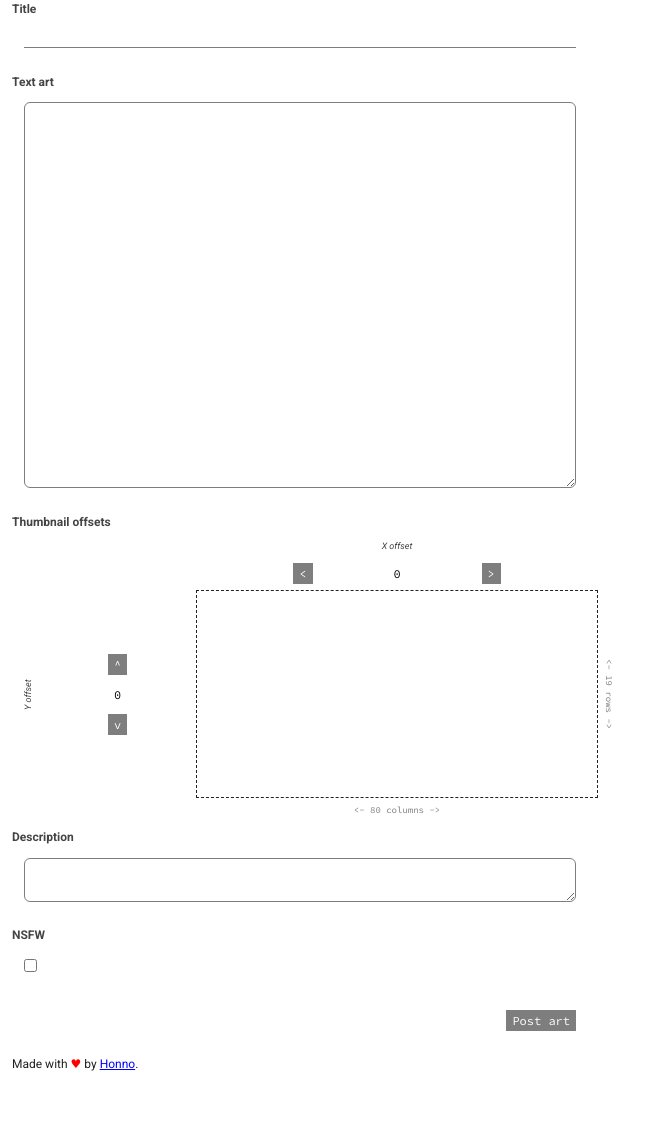
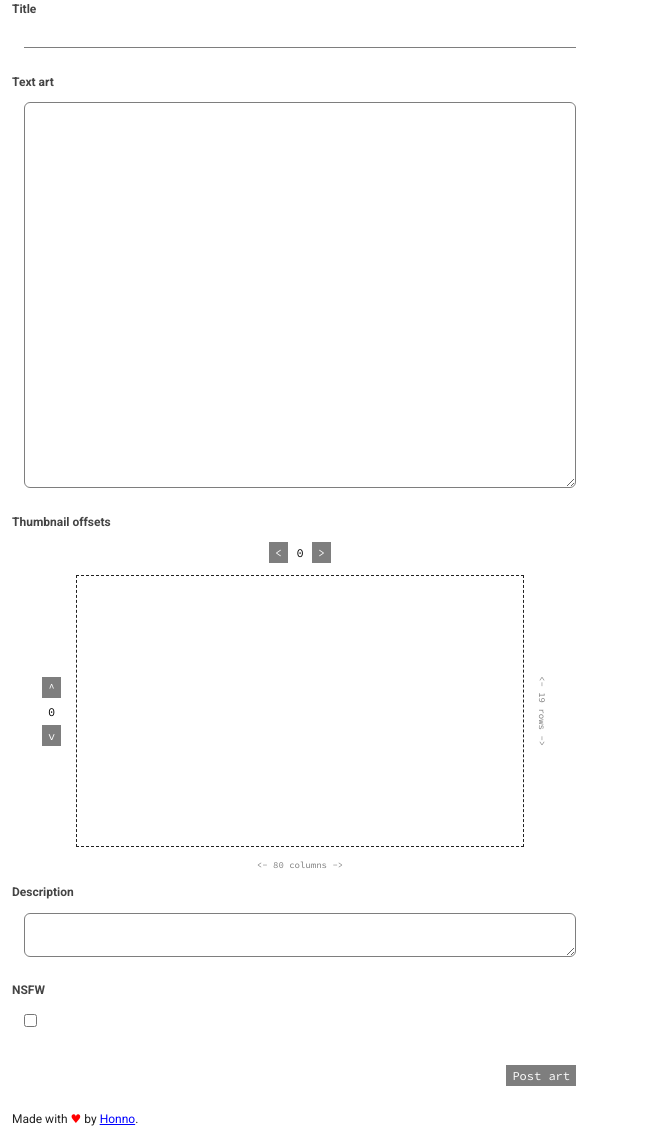
Before and after one commit to Honno/ascii-forever, a Django app: page /art/post in a window 1280 px wide. Shown: the part 43-1183 px from the top of the page, without its empty margins (0-663 px from the left). Before the commit the page ends 1114 px from the top, so only its background shows below. Run offline with Django 3.2, Linux system fonts and the light colour scheme; the visitor is signed in with stand-in values (Sample User, id 1); style sheets or scripts are compiled from the project's sources.

Commit message:
rscss-inspired css refactor

```diff
--- a/core/_sass/_base.scss
+++ b/core/_sass/_base.scss
@@ -27,22 +27,12 @@ $art-font-family: "Source Code Pro", "Courier New", monospace;
 $art-font-size: 12px;
 $art-font-line-height: 1.25; // based on the gnome terminal
 
-/* mixins */
+/* utils */
 
 @mixin inbetween-margin($margin) {
     margin-bottom: $margin;
     &:last-child { margin-bottom: 0 }
 }
-
-@mixin inbetween-content($content, $color: $tertiary) {
-    &:before {
-        content: $content;
-        color: $color;
-    }
-    &:first-child:before { content: "" }
-}
-
-/* util classes */
 
 .monospaced {
     font-family: $art-font-family;
@@ -51,8 +41,3 @@ $art-font-line-height: 1.25; // based on the gnome terminal
     font-weight: normal;
     line-height: $art-font-line-height;
 }
-
-.nostyle {
-    color: inherit;
-    text-decoration: none;
-}
--- a/core/_sass/_components.scss
+++ b/core/_sass/_components.scss
@@ -1,27 +1,6 @@
 @import "base";
 
-/* layout styles */
-
-ul#nav {
-    li {
-        @include inbetween-content(" / ");
-        &.final-dir:after { content: " / " }
-    }
-}
-
-ul#account {
-    @include media(">=tablet") {
-        li {
-            @include inbetween-content(" | ");
-        }
-    }
-}
-
-#heart {
-    color: $red;
-}
-
-/* common */
+/* elements */
 
 body {
     font-family: $body-font-family;
@@ -31,15 +10,6 @@ body {
 
     background-color: $white;
     color: $primary;
-}
-
-pre {
-    @extend .monospaced;
-}
-
-.blur {
-    color: transparent;
-    text-shadow: 0 0 2em $primary;
 }
 
 p {
@@ -52,36 +22,119 @@ ul {
     list-style: none;
 }
 
-a, a:active, a:hover, a:visited {
-    color: $blue;
+a {
+    &, &:active, &:hover, &:visited {
+        color: $blue;
+    }
+
+    &:active, &:hover {
+        color: $purple;
+    }
+
+    &.-nostyle {
+        color: inherit;
+        text-decoration: none;
+    }
 }
 
-a:active, a:hover {
-    color: $purple;
+/* base layout */
+
+ul.nav-bar {
+    > li {
+        display: inline-block;
+    }
+
+    > li:after {
+        content: " / ";
+        color: $tertiary;
+    }
+
+    &.-final > li:last-child:after {
+        content: "";
+    }
 }
 
-/* componenets */
+ul.user-actions {
+    @include media("<tablet") {
+        margin: 0;
+        padding: 0;
+        list-style: none;
+    }
+
+    @include media(">=tablet") {
+        > li {
+            display: inline-block;
+        }
+
+        > li:after {
+            content: " | ";
+            color: $tertiary;
+        }
+
+        > li:last-child:after {
+            content: "";
+        }
+    }
+}
+
+.heart {
+    color: $red;
+}
+
+/* common */
+
+pre.art {
+    @extend .monospaced;
+
+    &.-blur {
+        color: transparent;
+        text-shadow: 0 0 2em $primary;
+    }
+}
 
 ul.pagination {
     @include media(">=tablet") {
         width: 100%;
         text-align: center;
 
-        li {
+        > li {
             display: inline-block;
+        }
 
-            @include inbetween-content("\00a0\00a0");
+        > li:after {
+            content: "\00a0\00a0";
+        }
+
+        > li:last-child:after {
+            content: "";
         }
     }
 
-    li {
-        a {
-            text-decoration: none;
-        }
+    li > a {
+        text-decoration: none;
     }
 }
 
 /* forms */
+
+.form-group {
+    width: 100%;
+    @include inbetween-margin(1em);
+
+    > label {
+        color: $secondary;
+        font-weight: bold;
+    }
+
+    > .form-input {
+        padding: 1em;
+    }
+
+    > .form-input.-submit {
+        display: flex;
+        justify-content: right;
+    }
+}
 
 .line-input {
     display: inline-block;
@@ -90,10 +143,10 @@ ul.pagination {
     box-sizing: border-box;
 
     border-bottom: 1px solid $tertiary;
-}
 
-.line-input:focus {
-    border-bottom-color: $highlight;
+    &:focus {
+        border-bottom-color: $highlight;
+    }
 }
 
 .multiline-input {
@@ -105,54 +158,29 @@ ul.pagination {
 
     border: 1px solid $tertiary;
     border-radius: 6px;
-}
 
-.multiline-input:focus {
-    border-color: $highlight;
-}
-
-.text-input {
-    /* resize: none; */
-}
-
-.form-group {
-    width: 100%;
-    @include inbetween-margin(1em);
-}
-
-.form-input {
-    padding: 1em;
+    &:focus {
+        border-color: $highlight;
+    }
 }
 
 .number-input {
     @extend .monospaced;
 }
 
-.label {
-    color: $secondary;
-    font-weight: bold;
-}
-
-.sub-label {
-    color: $secondary;
-}
-
-.button {
+.button-input {
     @extend .monospaced;
 
     padding: 0.25em 0.5em;
 
     background-color: $tertiary;
     color: $white;
-}
 
-.button:hover {
-    background-color: $highlight;
-}
+    text-align: center;
 
-.submit-input-outer {
-    display: flex;
-    justify-content: right;
+    &:hover {
+        background-color: $highlight;
+    }
 }
 
 .art-input {
@@ -165,107 +193,84 @@ ul.pagination {
     display: grid;
     grid-template-columns: 1fr min-content 1fr;
 
-    grid-gap: 0.5em;
-}
-
-.x-offset-input-group-outer {
-    grid-column: 2;
-    grid-row: 1;
-
-    display: flex;
-    align-items: center;
-    justify-content: center;
-}
-
-.x-offset-input-group-inner {
-    display: inline-grid;
-    grid-template-columns: auto auto auto;
-
     grid-gap: 1em;
 
-    & > label { grid-column: 1 / -1 }
-}
+    > .top, > .right, > .bottom, > .left {
+        display: flex;
+    }
 
-.x-offset-number-input {
-    text-align: center;
-}
+    > .top {
+        grid-column: 2;
+        grid-row: 1;
 
-.y-offset-input-group-outer {
-    grid-column: 1;
-    grid-row: 2;
+        justify-content: center;
+        align-items: flex-end;
+    }
 
-    display: flex;
-    align-items: center;
-    justify-content: right;
-}
+    > .right {
+        grid-column: 3;
+        grid-row: 2;
 
-.y-offset-input-group-inner {
-    display: inline-grid;
-    grid-template-columns: auto auto;
+        justify-content: left;
+        align-items: center;
+    }
 
-    grid-gap: 1em;
 
-    & > label {
-        grid-row: 1 / span 3;
-        text-align: center;
-        writing-mode: vertical-rl;
-        transform: rotate(180deg);
+    > .bottom {
+        grid-column: 2;
+        grid-row: 3;
+
+        justify-content: center;
+        align-items: flex-start;
+    }
+
+    > .left {
+        grid-column: 1;
+        grid-row: 2;
+
+        justify-content: right;
+        align-items: center;
+    }
+
+    > .center {
+        grid-column: 2;
+        grid-row: 2;
     }
 }
 
-.y-offset-number-input {
-    text-align: center;
-}
+.offset-input-group {
+    display: flex;
 
-.offset-input-label {
-    color: $secondary;
-    font-style: italic;
-    font-size: 9px;
 
-    text-align: center;
-}
+    &.-x {
+        flex-direction: row;
+    }
 
-.offset-button-outer {
-    display: flex;
-    justify-content: center;
+    &.-y {
+        flex-direction: column;
+        gap: 0.5em;
+    }
+
+    &.-y > div {
+        display: flex;
+        justify-content: center;
+    }
+
+    > div > input[type=number] {
+        width: 2em;
+        text-align: center;
+    }
+
 }
 
 .thumb-preview {
     grid-column: 2;
     grid-row: 2;
 
+    padding: 0.75em;
     border: 1px dashed $primary;
 
-    padding: 1em;
-
-    font-size: 8px;
-}
-
-.y-thumb-char-count-outer {
-    grid-column: 3;
-    grid-row: 2;
-
-    display: flex;
-    justify-content: left;
-}
-
-.x-thumb-char-count-outer {
-    grid-column: 2;
-    grid-row: 3;
-
-    display: flex;
-    justify-content: center;
-}
-
-.y-thumb-char-count-inner {
-    writing-mode: vertical-lr;
-    transform: -rotate(180deg);
-
-    text-align: center;
-}
-
-.x-thumb-char-count-inner {
-    text-align: center;
+    font-size: 0.75em;
 }
 
 .thumb-char-count {
@@ -273,4 +278,11 @@ ul.pagination {
 
     @extend .monospaced;
     font-size: 9px;
+
+    text-align: center;
+
+    &.-y {
+        writing-mode: vertical-lr;
+        transform: -rotate(180deg);
+    }
 }
--- a/core/_sass/_layout.scss
+++ b/core/_sass/_layout.scss
@@ -24,17 +24,3 @@ header {
         justify-content: space-between;
     }
 }
-
-ul#nav {
-    li {
-        display: inline-block;
-    }
-}
-
-ul#account {
-    @include media(">=tablet") {
-        li {
-            display: inline-block;
-        }
-    }
-}
--- a/core/static/core/js/blur_nsfw.js
+++ b/core/static/core/js/blur_nsfw.js
@@ -1,18 +1,18 @@
-var arts = document.querySelectorAll(".art.nsfw");
+var arts = document.querySelectorAll(".art[data-nsfw='true']");
 
 function blur_art() {
     arts.forEach((art) => {
-        art.classList.add("blur");
+        art.classList.add("-blur");
     });
 }
 
 function unblur_art() {
     arts.forEach((art) => {
-        art.classList.remove("blur");
+        art.classList.remove("-blur");
     });
 }
 
-var blur_input = document.querySelector("#blur-nsfw");
+var blur_input = document.querySelector("#blur-toggle");
 
 var init_blur_nsfw = Cookies.get("blur_nsfw");
 if (init_blur_nsfw == "true" || typeof init_blur_nsfw == "undefined") {
--- a/core/templates/core/extendables/art_form.html
+++ b/core/templates/core/extendables/art_form.html
@@ -9,7 +9,7 @@
     <p class="no-js-warn">JavaScript is disabled or something went wrong, so some functionality will not work.</p>
 
     <div class="form-group">
-        <label class="label">Title</label>
+        <label>Title</label>
         <div class="form-input">
             <input
                 class="line-input"
@@ -22,7 +22,7 @@
     </div>
 
     <div class="form-group">
-        <label class="label">Text art</label>
+        <label>Text art</label>
         <div class="form-input">
             <textarea
                 class="multiline-input art-input"
@@ -34,72 +34,72 @@
     </div>
 
     <div class="form-group">
-        <label class="label">Thumbnail offsets</label>
+        <label>Thumbnail offsets</label>
         <div class="form-input">
             <div class="thumbnail-input-group" >
-                <div class="x-offset-input-group-outer">
-                    <div class="x-offset-input-group-inner">
-                        <label class="sub-label offset-input-label x-offset-input-label">X offset</label>
-                        <div class="offset-button-outer">
-                            <button id="x-offset-inc" class="button" type="button" ><</button>
+                <div class="top">
+                    <div class="offset-input-group -x">
+                        <div>
+                            <button id="x-offset-inc" class="button-input" type="button" ><</button>
                         </div>
+                        <div>
                             <input
                                 class="number-input x-offset-number-input"
                                 type="number"
                                 name="thumb_x_offset"
                                 value="{% if form.thumb_x_offset.value %}{{ form.thumb_x_offset.value }}{% else %}0{% endif %}"
-                            size="4"
                                 required>
-                        <div class="offset-button-outer">
-                            <button id="x-offset-dec" class="button" type="button" >></button>
+                        </div>
+                        <div>
+                            <button id="x-offset-dec" class="button-input" type="button" >></button>
                         </div>
                     </div>
                 </div>
 
-                <div class="y-offset-input-group-outer">
-                    <div class="y-offset-input-group-inner">
-                        <label class="sub-label offset-input-label x-offset-input-label">Y offset</label>
-                        <div class="offset-button-outer">
-                            <button id="y-offset-inc" class="button" type="button" >^</button>
+                <div class="left">
+                    <div class="offset-input-group -y">
+                        <div>
+                            <button id="y-offset-inc" class="button-input" type="button" >^</button>
                         </div>
+                        <div>
                             <input
                                 class="number-input y-offset-number-input"
                                 type="number"
                                 name="thumb_y_offset"
                                 value="{% if form.thumb_y_offset.value %}{{ form.thumb_y_offset.value }}{% else %}0{% endif %}"
-                            size="4"
                                 required>
-                        <div class="offset-button-outer">
-                            <button id="y-offset-dec" class="button" type="button" >v</button>
+                        </div>
+                        <div>
+                            <button id="y-offset-dec" class="button-input" type="button" >v</button>
                         </div>
                     </div>
                 </div>
 
+                <div class="center">
                     <pre class="thumb-preview"></pre>
+                </div>
 
-                <div class="y-thumb-char-count-outer">
-                    <div class="y-thumb-char-count-inner thumb-char-count"><- 19 rows -></div>
+                <div class="right">
+                    <span class="thumb-char-count -y"><- 19 rows -></span>
                 </div>
-                <div class="x-thumb-char-count-outer">
-                    <div class="thumb-char-count-inner thumb-char-count"><- 80 columns -></div>
+                <div class="bottom">
+                    <span class="thumb-char-count -x"><- 80 columns -></span>
                 </div>
             </div>
         </div>
 
         <div class="form-group">
-            <label class="label">Description</label>
+            <label>Description</label>
             <div class="form-input">
-                <div class="grow-wrap">
                 <textarea
                     class="multiline-input text-input"
                     name="description"
                     rows="1">{% if form.description.value %}{{ form.description.value }}{% endif %}</textarea>
             </div>
         </div>
-        </div>
 
         <div class="form-group">
-            <label class="label">NSFW</label>
+            <label>NSFW</label>
             <div class="form-input">
                 <input
                     id="nsfw"
@@ -114,10 +114,10 @@
         {% endfor %}
 
         <div class="form-group">
-            <div class="form-input submit-input-outer" >
+            <div class="form-input -submit" >
                 <input
                     type="submit"
-                    class="button"
+                    class="button-input"
                     value="{% block submit_value %}{% endblock %}">
             </div>
         </div>
--- a/core/templates/core/extendables/base.html
+++ b/core/templates/core/extendables/base.html
@@ -10,23 +10,23 @@
         <main>
             <header>
                 <nav>
-                    <ul id="nav">{% block path %}{% endblock %}</ul>
+                    {% block path %}{% endblock %}
                 </nav>
-                <ul id="account" >
+                <ul class="user-actions">
                     {% if request.user.is_authenticated %}
-                    <li>Hello <a class="nostyle" href="{% url 'core:user' request.user.username %}">{{ request.user.username }}</a>!</li>
+                    <li>Hello <a class="-nostyle" href="{% url 'core:user' request.user.username %}">{{ request.user.username }}</a>!</li>
                     <li><a href="{% url 'core:sign_out' %}">Sign out</a></li>
                     <li><a href="{% url 'core:post_art' %}">Post art</a></li>
                     {% else %}
                     <li><a href="{% url 'core:sign_in' %}">Sign in</a></li>
                     <li><a href="{% url 'core:join' %}">Join</a></li>
                     {% endif %}
-                    <li>Blur NSFW <input type="checkbox" id="blur-nsfw"></li>
+                    <li>Blur NSFW <input type="checkbox" id="blur-toggle"></li>
                 </ul>
             </header>
             <section>{% block content %}{% endblock %}</section>
             <footer>
-                Made with <span id="heart">♥</span> by <a href="http://matthewbarber.io/">Honno</a>.
+                Made with <span class="heart">♥</span> by <a href="http://matthewbarber.io/">Honno</a>.
             </footer>
         </main>
         <script src="{% static 'core/js/js.cookie.js' %}"></script>
--- a/core/templates/core/includes/art_thumb.html
+++ b/core/templates/core/includes/art_thumb.html
@@ -1,4 +1,4 @@
-<h2><a class="nostyle" href="{% url 'core:art' art.pk %}">{{ art.title }}</a></h2>
+<h2><a class="-nostyle" href="{% url 'core:art' art.pk %}">{{ art.title }}</a></h2>
 <p>by {{ art.artist.username }}</p>
 <span id="art-like-{{ art.pk }}" class="art-like" >
     <span class="art-like-tally">{{ art.likes.count }}</span>
@@ -10,7 +10,8 @@
     {% endif %}
     {% endif %}
 </span>
-<pre class="art{% if art.nsfw %} nsfw blur{% endif %}">{{ art.native_thumb }}</pre>
+<pre class="art {% if art.nsfw %}-blur{% endif %}"
+     data-nsfw="{% if art.nsfw %}true{% else %}false{% endif %}">{{ art.native_thumb }}</pre>
 {% if art.description_preview %}
 <p>{{ art.description_preview }}</p>
 {% endif %}
--- a/core/templates/core/pages/arts.html
+++ b/core/templates/core/pages/arts.html
@@ -5,8 +5,10 @@
 {% block title %}Art Gallery{% endblock %}
 
 {% block path %}
-<li><a href="{% url 'core:index' %}" >home</a></li>
-<li class="final-dir">art</li>
+<ul class="nav-bar">
+    <li><a href="{% url 'core:index' %}" >home</a></li>
+    <li>art</li>
+</ul>
 {% endblock %}
 
 {% block content %}
--- a/core/templates/core/pages/index.html
+++ b/core/templates/core/pages/index.html
@@ -5,7 +5,9 @@
 {% block title %}Home{% endblock %}
 
 {% block path %}
-<li class="final-dir">home</li>
+<ul class="nav-bar">
+    <li>home</li>
+</ul>
 {% endblock %}
 
 {% block content %}
--- a/core/templates/core/pages/post_art.html
+++ b/core/templates/core/pages/post_art.html
@@ -3,9 +3,11 @@
 {% block title %}Add art{% endblock %}
 
 {% block path %}
-<li><a href="{% url 'core:index' %}" >home</a></li>
-<li><a href="{% url 'core:arts' %}" >art</a></li>
-<li>post</li>
+<ul class="nav-bar -final">
+    <li><a href="{% url 'core:index' %}" >home</a></li>
+    <li><a href="{% url 'core:arts' %}" >art</a></li>
+    <li>post</li>
+</ul>
 {% endblock %}
 
 {% block submit_value %}Post art{% endblock %}
--- a/core/templates/core/pages/users.html
+++ b/core/templates/core/pages/users.html
@@ -2,8 +2,10 @@
 {% block title %}User List{% endblock %}
 
 {% block path %}
-<li><a href="{% url 'core:index' %}" >home</a></li>
-<li class="final-dir">users</li>
+<ul class="nav-bar">
+    <li><a href="{% url 'core:index' %}" >home</a></li>
+    <li class="final-dir">users</li>
+</ul>
 {% endblock %}
 
 {% block content %}
```
Also changed, not shown: core/templates/core/pages/art.html (+5 -3 lines), core/templates/core/pages/edit.html (+6 -4 lines), core/templates/core/pages/join.html (+5 -3 lines), core/templates/core/pages/sign_in.html (+5 -3 lines), core/templates/core/pages/user.html (+5 -3 lines). Lines whose indentation alone changed are shown as unchanged.
